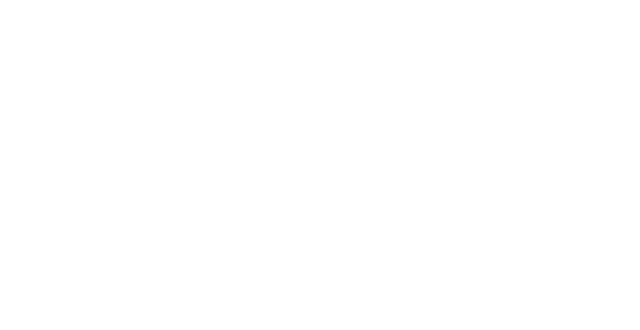
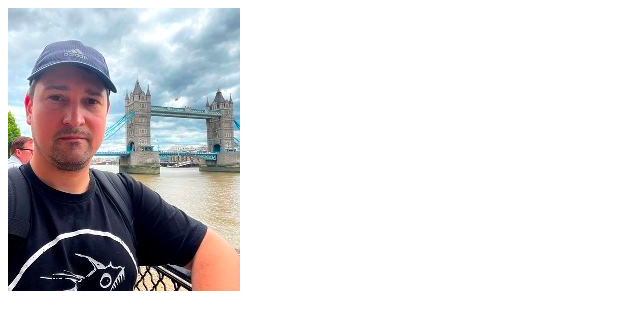
Before and after one commit to ihor8888/rsschool-cv, a plain HTML site: page index.html in a window 1280 px wide. Shown: the whole page, without its empty margins (0-640 px from the left). Drawn offline with Linux system fonts and the light colour scheme.

Commit message:
feat: add avatar

```diff
--- a/index.html
+++ b/index.html
@@ -7,6 +7,6 @@
     <title>Ihor Paiuk CV</title>
 </head>
 <body>
-
+   <img src="img/paiuk-avatar.jpg" alt="paiuk-avatar">
 </body>
 </html>
```
Also changed, not shown: img/paiuk-avatar.jpg (added).
